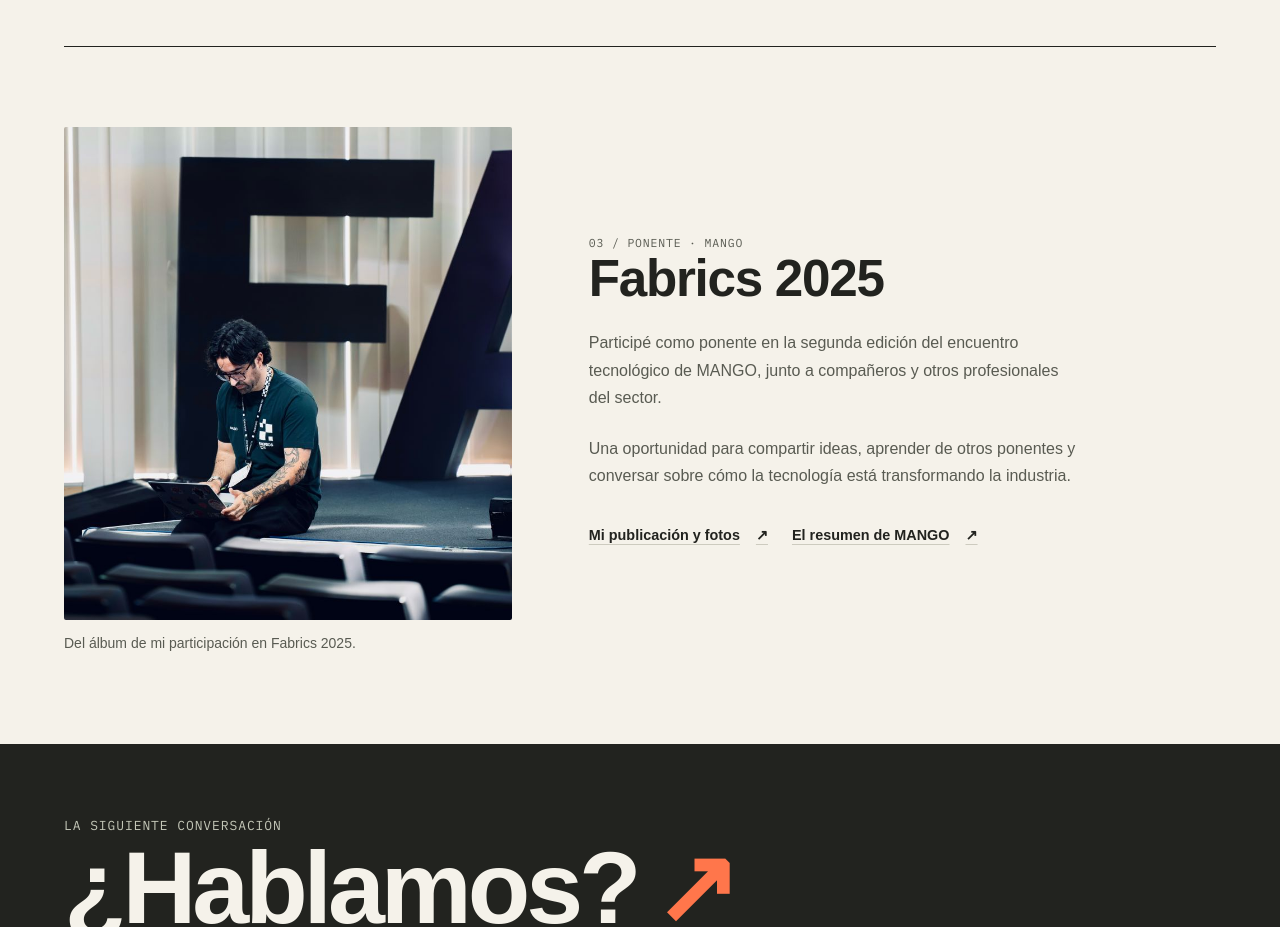
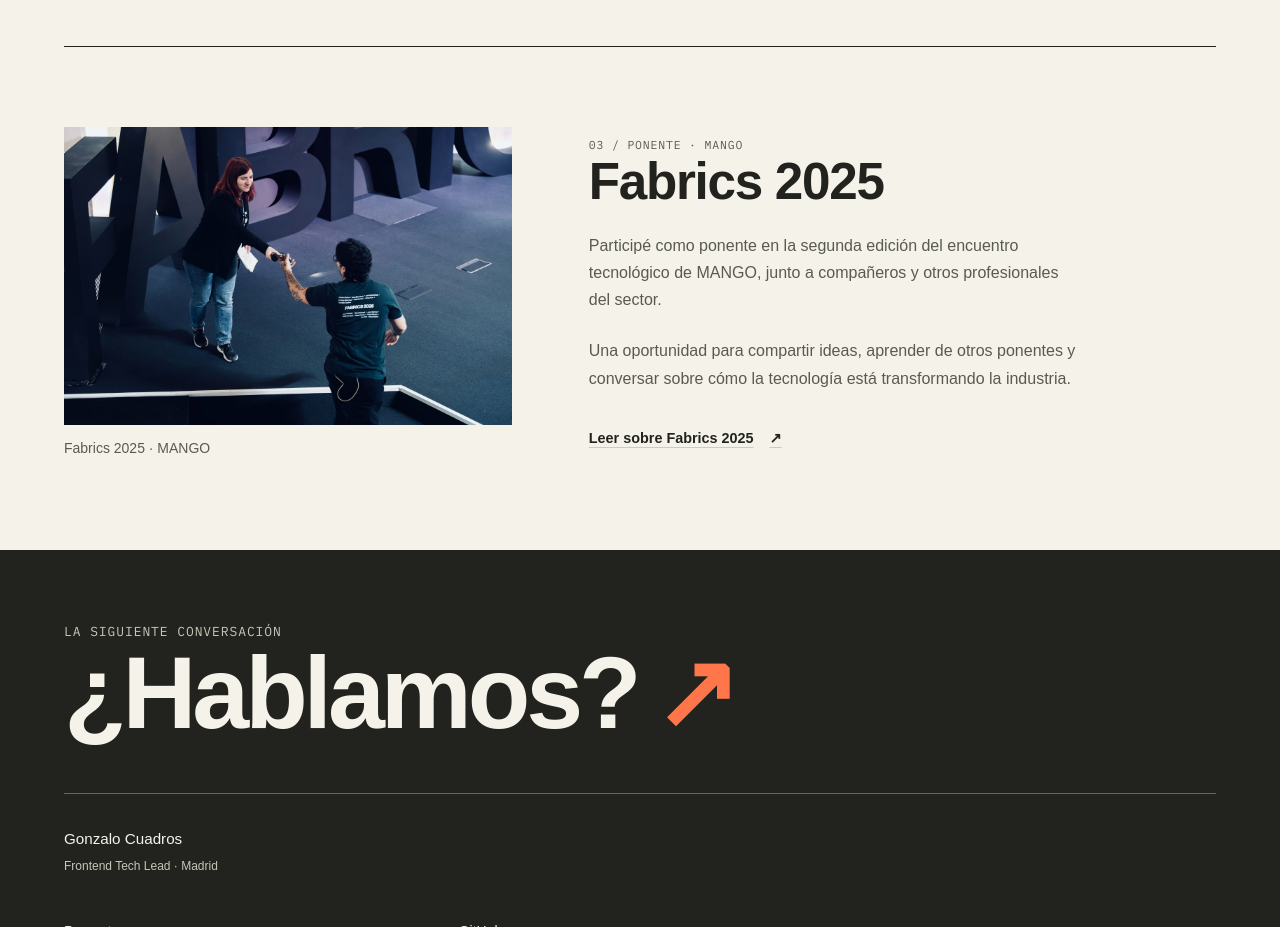
Before and after one commit to gCuadros/gcuadros-web, a Next.js app: page /docencia in a window 1280 px wide. Shown: the part 1580-2507 px from the top of the page. Built offline with nearby package versions, Linux system fonts and the light colour scheme; a web font is replaced by a local one.

Commit message:
content: bring Fabrics recap into the blog with selected cover

```diff
--- a/src/app/studio.css
+++ b/src/app/studio.css
@@ -1312,3 +1312,23 @@
     order: 2;
   }
 }
+
+.fabrics-cover {
+  margin: 0;
+}
+.fabrics-cover img {
+  display: block;
+  width: 100%;
+  height: auto;
+}
+.fabrics-cover figcaption {
+  margin-top: 0.75rem;
+}
+.article-page > .fabrics-cover {
+  margin-block: 2rem 4rem;
+}
+@media (max-width: 700px) {
+  .teaching-event > .fabrics-cover {
+    order: 2;
+  }
+}
--- /dev/null
+++ b/src/components/fabrics-cover.tsx
@@ -0,0 +1,19 @@
+import Image from "next/image";
+import photo from "../../public/images/fabrics-2025-cover.jpg";
+import type { Locale } from "@/lib/i18n";
+export function FabricsCover({ locale }: { locale: Locale }) {
+  return (
+    <figure className="fabrics-cover">
+      <Image
+        src={photo}
+        alt={
+          locale === "es"
+            ? "Gonzalo recibe el micrófono junto al escenario de Fabrics 2025"
+            : "Gonzalo receiving the microphone beside the Fabrics 2025 stage"
+        }
+        sizes="(max-width: 700px) 90vw, 1000px"
+      />
+      <figcaption className="caption">Fabrics 2025 · MANGO</figcaption>
+    </figure>
+  );
+}
--- a/src/components/teaching-page.tsx
+++ b/src/components/teaching-page.tsx
@@ -1,4 +1,5 @@
 import Image from "next/image";
+import { FabricsCover } from "./fabrics-cover";
 import { PageShell } from "./page-shell";
 import { localPath, type Locale } from "@/lib/i18n";
 import { links } from "@/lib/portfolio";
@@ -143,22 +144,7 @@
         className="teaching-event container"
         aria-labelledby="fabrics-title"
       >
-        <figure className="teaching-photo">
-          <Image
-            src={fabricsPhoto}
-            alt={
-              en
-                ? "Gonzalo preparing with his laptop on the Fabrics 2025 stage"
-                : "Gonzalo preparando su intervención con el portátil en el escenario de Fabrics 2025"
-            }
-            sizes="(max-width: 700px) 90vw, 480px"
-          />
-          <figcaption className="caption">
-            {en
-              ? "From my Fabrics 2025 photo album."
-              : "Del álbum de mi participación en Fabrics 2025."}
-          </figcaption>
-        </figure>
+        <FabricsCover locale={locale} />
         <div>
           <p className="kicker">
             03 / {en ? "Speaker · MANGO" : "Ponente · MANGO"}
@@ -174,19 +160,13 @@
               ? "A chance to share ideas, learn from other speakers and discuss how technology is changing the industry."
               : "Una oportunidad para compartir ideas, aprender de otros ponentes y conversar sobre cómo la tecnología está transformando la industria."}
           </p>
-          <div className="teaching-event-links">
-            <a className="text-link" href={links.fabrics}>
-              {en ? "My post & photos" : "Mi publicación y fotos"}
-              <span aria-hidden="true">↗</span>
-            </a>
-            <a
-              className="text-link"
-              href="https://www.linkedin.com/posts/mango_lifeatmango-takingfashionfurther-takinginnovationfurther-activity-7335941887565938688-7I9n"
-            >
-              {en ? "MANGO’s event recap" : "El resumen de MANGO"}
-              <span aria-hidden="true">↗</span>
-            </a>
-          </div>
+          <a
+            className="text-link"
+            href={localPath(locale, "/blog/fabrics-2025")}
+          >
+            {en ? "Read about Fabrics 2025" : "Leer sobre Fabrics 2025"}
+            <span aria-hidden="true">↗</span>
+          </a>
         </div>
       </section>
     </PageShell>
```
Also changed, not shown: content/blog/fabrics-2025.en.md (added, +25 -0 lines), content/blog/fabrics-2025.es.md (added, +25 -0 lines), src/components/blog-article.tsx (+3 -5 lines), public/images/fabrics-2025-cover.jpg (added), 2 other files (tests, documents, lock files or other folders).
